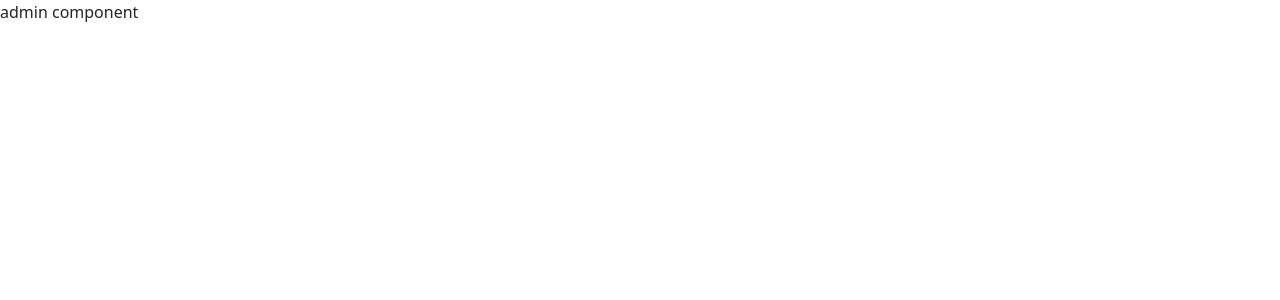
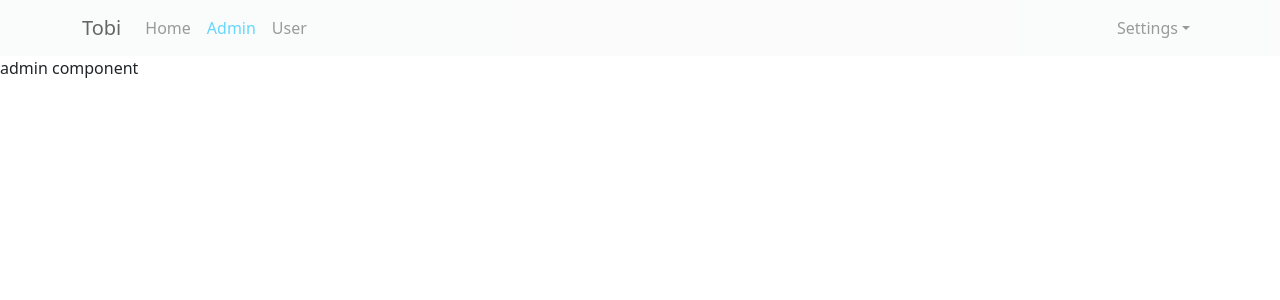
Before and after one commit to vanquy2152000/react-demo, a React (Create React App) app: page /admins in a window 1280 px wide. Shown: the top 300 px of the page. Built offline with nearby package versions, Linux system fonts and the light colour scheme.

Commit message:
design homepage

```diff
--- a/src/App.js
+++ b/src/App.js
@@ -1,24 +1,23 @@
 import './App.scss';
 import Header from './component/Header/Header';
-import { Link } from "react-router-dom";
+import { Outlet, Link } from "react-router-dom";
 
 const App = () => {
 
   return (
     <div className="app-container">
-      <Header />
-      <div>
-        test component
-        <div>
-          <button>
-            <Link to="/users">go to users page</Link>
-          </button>
-          <button>
-            <Link to="/admins">go to admin page</Link>
-          </button>
+      <div className="header-container">
+        <Header />
+      </div>
+      <div className="main-container">
+        <div className="sidenav-container">
+
+        </div>
+        <div className="app-content">
+          <Outlet />
         </div>
       </div>
-    </div>
+    </div >
   );
 }
 
--- a/src/App.scss
+++ b/src/App.scss
@@ -6,3 +6,25 @@
   -webkit-font-smoothing: antialiased;
   -moz-osx-font-smoothing: grayscale;
 }
+
+.app-container {
+  .header-container {
+    .navbar {
+      z-index: 10;
+      opacity: 0.6;
+      .navbar-nav {
+        .nav-link {
+          &.active {
+            color: #00bbff;
+          }
+        }
+      }
+    }
+  }
+}
+
+video {
+  position: fixed;
+  bottom: 0;
+  width: 100vw;
+}
--- a/src/component/Header/Header.js
+++ b/src/component/Header/Header.js
@@ -2,25 +2,25 @@
 import Nav from 'react-bootstrap/Nav';
 import Navbar from 'react-bootstrap/Navbar';
 import NavDropdown from 'react-bootstrap/NavDropdown';
-import { Link } from "react-router-dom";
+import { NavLink } from "react-router-dom";
 
 const Header = () => {
     return (
         <Navbar bg="light" expand="lg">
             <Container>
-                <Navbar.Brand href="#home">Tobi</Navbar.Brand>
+                <NavLink to="/" className="navbar-brand">Tobi</NavLink>
                 <Navbar.Toggle aria-controls="basic-navbar-nav" />
                 <Navbar.Collapse id="basic-navbar-nav">
                     <Nav className="me-auto">
-                        <Link to="/" className="nav-link">Home</Link>
-                        <Link to="/admins" className="nav-link">Admin</Link>
-                        <Link to="/users" className="nav-link">User</Link>
+                        <NavLink to="/" className="nav-link">Home</NavLink>
+                        <NavLink to="/admins" className="nav-link">Admin</NavLink>
+                        <NavLink to="/users" className="nav-link">User</NavLink>
                     </Nav>
                     <Nav>
                         <NavDropdown title="Settings" id="basic-nav-dropdown">
-                            <NavDropdown.Item href="#action/3.1">Log in</NavDropdown.Item>
-                            <NavDropdown.Item href="#action/3.2">Log out</NavDropdown.Item>
-                            <NavDropdown.Item href="#action/3.3">Profile</NavDropdown.Item>
+                            <NavDropdown.Item>Log in</NavDropdown.Item>
+                            <NavDropdown.Item>Log out</NavDropdown.Item>
+                            <NavDropdown.Item>Profile</NavDropdown.Item>
                         </NavDropdown>
                     </Nav>
                 </Navbar.Collapse>
--- /dev/null
+++ b/src/component/Home/HomePage.js
@@ -0,0 +1,17 @@
+import videoHomePage from "../../assets/videos/video-homepage.mp4"
+
+const HomePage = (props) => {
+    return (
+        <div className="homepage-container">
+            <video autoPlay muted loop>
+                <source
+                    src={videoHomePage}
+                    type="video/mp4"
+                >
+                </source>
+            </video>
+        </div>
+    )
+}
+
+export default HomePage;
--- a/src/index.js
+++ b/src/index.js
@@ -12,16 +12,18 @@
 } from "react-router-dom";
 import User from './component/User/User';
 import Admin from './component/Admin/Admin';
-
+import HomePage from './component/Home/HomePage';
 
 const root = ReactDOM.createRoot(document.getElementById('root'));
 root.render(
   <Provider store={store}>
     <BrowserRouter>
       <Routes>
-        <Route path="/" element={<App />} />
-        <Route path="/users" element={<User />} />
-        <Route path="/admins" element={<Admin />} />
+        <Route path="/" element={<App />} >
+          <Route index element={<HomePage />} />
+          <Route path="/users" element={<User />} />
+          <Route path="/admins" element={<Admin />} />
+        </Route>
       </Routes>
     </BrowserRouter>
   </Provider>
```
Also changed, not shown: src/component/Home/Home.js (deleted), 1 other file (tests, documents, lock files or other folders).
